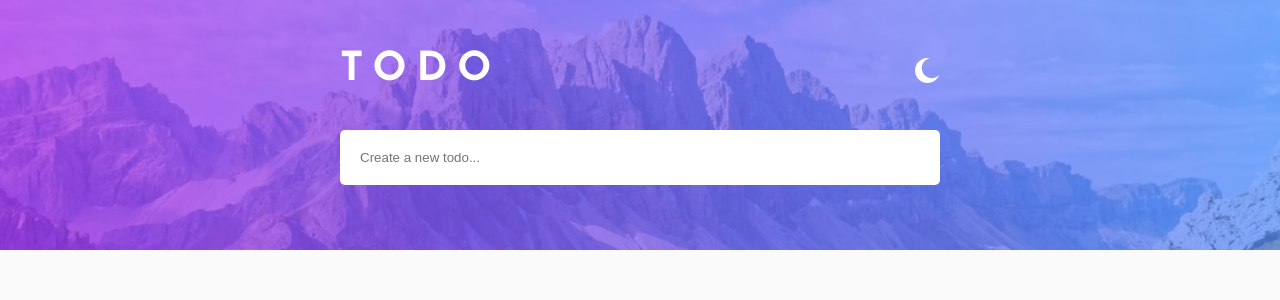
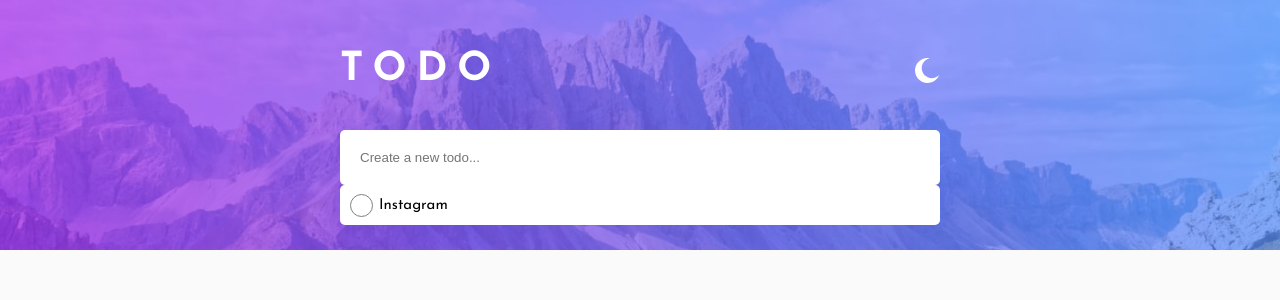
Before and after one commit to rialbeg/todo-app-react, a React (Create React App) app: page / in a window 1280 px wide. Shown: the top 300 px of the page. Built offline with nearby package versions, Linux system fonts and the light colour scheme.

Commit message:
adding checked styles on checkbox

```diff
--- /dev/null
+++ b/src/components/Checkbox/index.tsx
@@ -0,0 +1,36 @@
+import { ReactNode, useState } from "react";
+import {
+  CheckboxContainer,
+  HiddenCheckbox,
+  StyledCheckbox,
+  Text,
+} from "./style";
+
+import CheckIcon from "../../images/icon-check.svg";
+import { ThemeData, useTheme } from "../../hooks/useTheme";
+
+interface CheckBoxProps {
+  children: ReactNode;
+}
+
+export function Checkbox({ children }: CheckBoxProps) {
+  const [checked, setChecked] = useState(false);
+  const { theme } = useTheme();
+
+  function handleCheckboxChange() {
+    setChecked(!checked);
+  }
+  return (
+    <CheckboxContainer
+      theme={theme}
+      checked={checked}
+      onClick={handleCheckboxChange}
+    >
+      <HiddenCheckbox onChange={handleCheckboxChange} checked={checked} />
+      <StyledCheckbox theme={theme} checked={checked}>
+        <img alt="check icon" style={{ width: "15px" }} src={CheckIcon} />
+      </StyledCheckbox>
+      <Text checked={checked}>{children}</Text>
+    </CheckboxContainer>
+  );
+}
--- /dev/null
+++ b/src/components/Checkbox/style.ts
@@ -0,0 +1,68 @@
+import styled from "styled-components";
+import { ThemeData } from "../../hooks/useTheme";
+import { themes } from "../../hooks/useTheme";
+
+interface CheckboxContainerProps {
+  checked: boolean;
+  theme: ThemeData;
+}
+export const CheckboxContainer = styled.div<CheckboxContainerProps>`
+  width: 100%;
+  height: 35px;
+  padding: 2rem;
+  border-radius: 5px;
+  font-size: 1.5rem;
+  background-color: ${(props) => props.theme.inputBackgroundColor};
+
+  display: flex;
+  align-items: center;
+`;
+
+export const HiddenCheckbox = styled.input.attrs({ type: "checkbox" })`
+  overflow: hidden;
+  white-space: nowrap;
+  width: 0;
+  height: 0;
+  margin: -5px;
+  padding: 0;
+`;
+
+export const Text = styled.label<CheckboxContainerProps>``;
+
+export const StyledCheckbox = styled.label<CheckboxContainerProps>`
+  width: 23px;
+  height: 23px;
+  margin-right: 6px;
+  background: linear-gradient(
+    ${(props) =>
+      props.checked ? "#57ddff" : props.theme.inputBackgroundColor},
+    ${(props) => (props.checked ? "#c058f3" : props.theme.inputBackgroundColor)}
+  );
+  border: 1px solid grey;
+  border-radius: 50%;
+  display: flex;
+  justify-content: center;
+  align-items: center;
+  position: relative;
+
+  &:hover {
+    border-radius: 50px;
+    border: double 1px transparent;
+    background-image: linear-gradient(
+        ${(props) =>
+          props.checked ? "#57ddff" : props.theme.inputBackgroundColor},
+        ${(props) =>
+          props.checked ? "#c058f3" : props.theme.inputBackgroundColor}
+      ),
+      linear-gradient(var(--linear-gradient-begin), var(--linear-gradient-end));
+    background-origin: border-box;
+    background-clip: content-box, border-box;
+
+    cursor: pointer;
+  }
+  img {
+    display: ${(props) => (props.checked ? "flex" : "none")};
+    filter: invert(75%) sepia(11%) saturate(6042%) hue- rotate(30deg)
+      brightness(105%) contrast(68%);
+  }
+`;
--- a/src/components/MainContent/index.tsx
+++ b/src/components/MainContent/index.tsx
@@ -1,12 +1,12 @@
 import { useState } from "react";
 import { useTheme } from "../../hooks/useTheme";
+import { Checkbox } from "../Checkbox";
 import { ThemeTogglerButton } from "../ThemeTogglerButton";
 import { Container, TaskInput } from "./style";
 
 export function MainContent() {
   const { theme } = useTheme();
   const [newTaskTitle, setNewTaskTitle] = useState("");
-  console.log(newTaskTitle);
 
   return (
     <Container>
@@ -14,13 +14,14 @@ export function MainContent() {
         <h1>TODO</h1>
         <ThemeTogglerButton />
       </div>
-      <TaskInput theme={theme}>
+      <TaskInput theme={theme} onSubmit={(e) => e.preventDefault()}>
         <input
           type="text"
           placeholder="Create a new todo..."
           onChange={(e) => setNewTaskTitle(e.target.value)}
         />
       </TaskInput>
+      <Checkbox>Instagram</Checkbox>
     </Container>
   );
 }
--- a/src/components/MainContent/style.ts
+++ b/src/components/MainContent/style.ts
@@ -25,5 +25,9 @@ export const TaskInput = styled.form`
   input {
     background: ${(props) => props.theme.inputBackgroundColor};
     margin-top: 40px;
+    border: none;
+    width: 100%;
+    border-radius: 5px;
+    padding: 20px;
   }
 `;
--- a/src/styles/global.ts
+++ b/src/styles/global.ts
@@ -44,9 +44,6 @@ export const GlobaStyle = createGlobalStyle<GlobaStyleProps>`
 		background-color: ${(props) => props.backgroundColor};
 	}
 	input{
-		border:none;
-		width: 100%;
-		border-radius:5px;
-		padding:20px;
+
 	}
 `;
```
